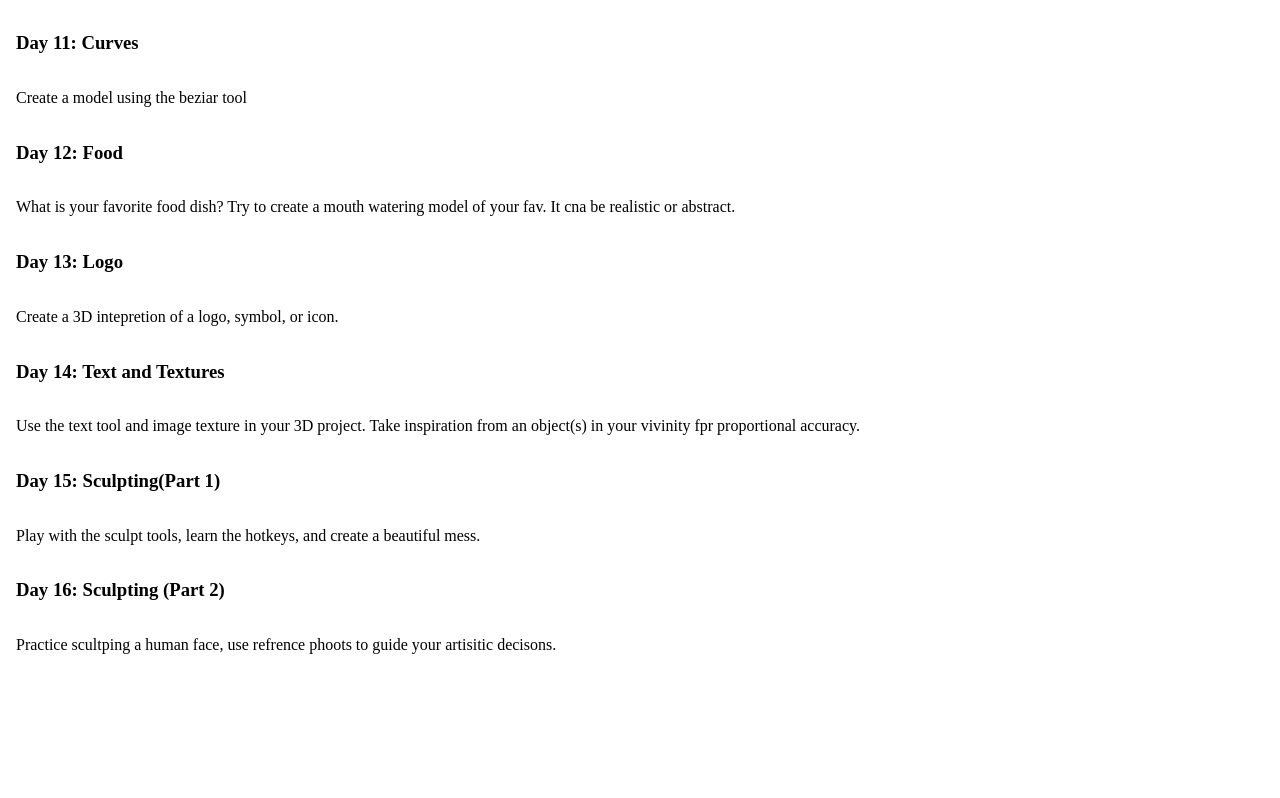
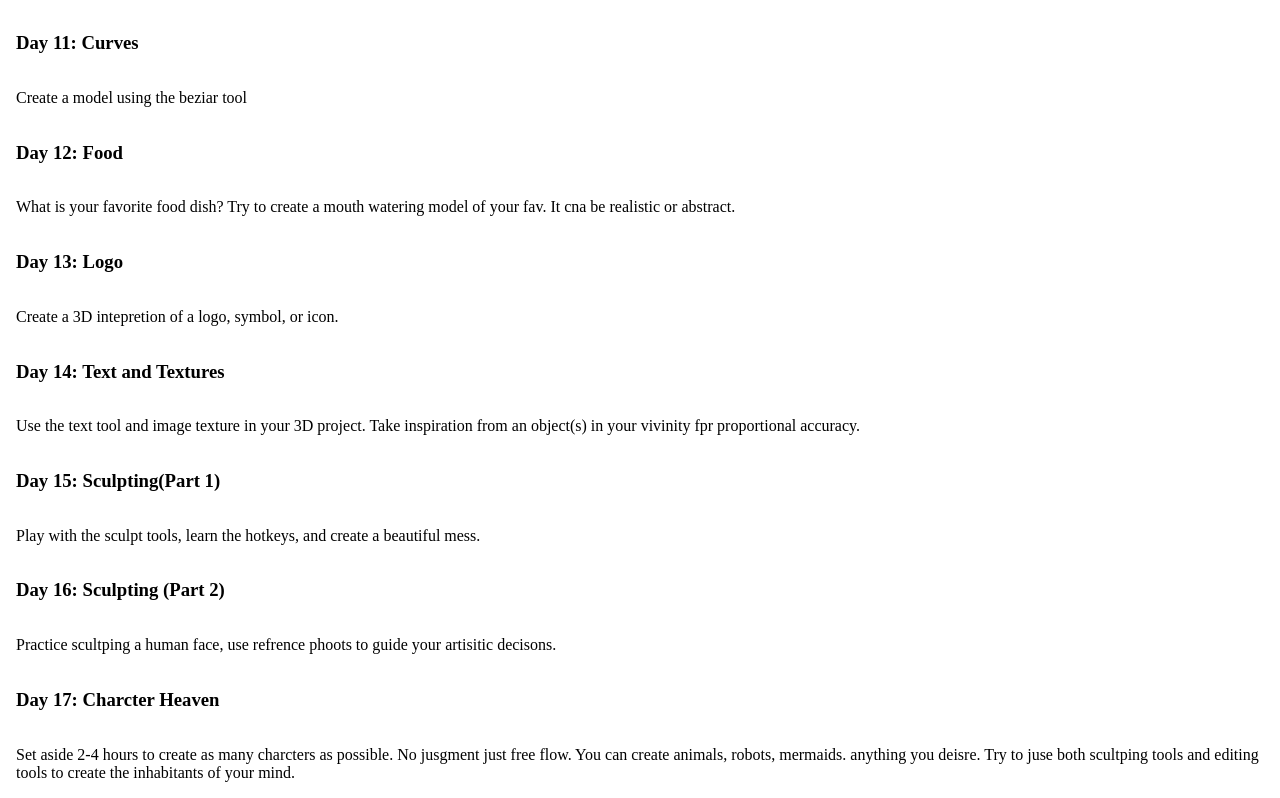
Before and after one commit to digitaldeja0/100-day-blender-challenge, a plain HTML site: page index.html in a window 1280 px wide. Shown: the part 1548-2346 px from the top of the page. Before the commit the page ends 2218 px from the top, so only its background shows below. Drawn offline with Linux system fonts and the light colour scheme.

Commit message:
Add day 17
Add day 17 challenge criteria.

```diff
--- a/index.html
+++ b/index.html
@@ -77,6 +77,10 @@
 <h3>Day 16: Sculpting (Part 2)</h3>
 <p>Practice scultping a human face, use refrence phoots to guide your artisitic decisons. </p>
 
+<h3>Day 17: Charcter Heaven</h3>
+<p>Set aside 2-4 hours to create as many charcters as possible. No jusgment just free flow. You can create animals, robots, mermaids.
+anything you deisre. Try to juse both scultping tools and editing tools to create the inhabitants of your mind. </p>
+
 </div>
 
 
```
Also changed, not shown: blog.html (+13 -0 lines).
